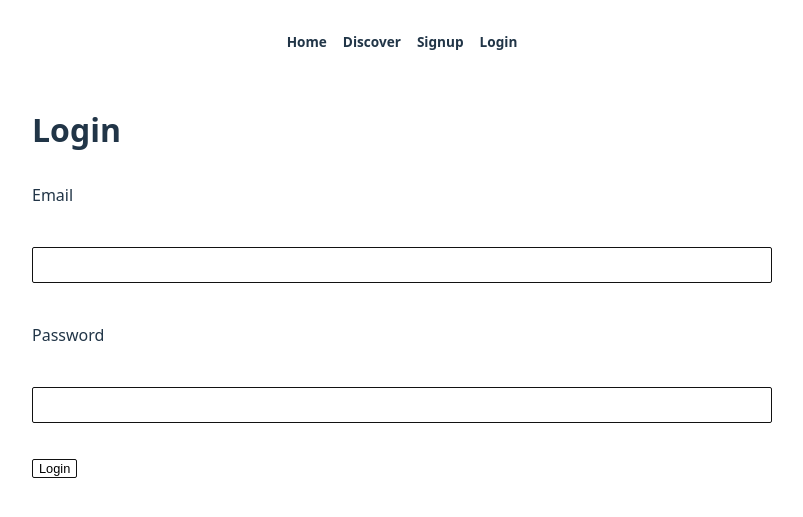
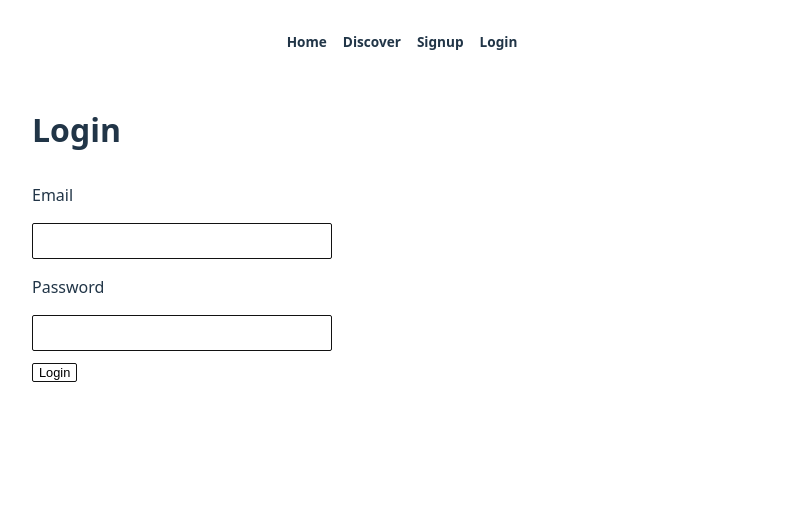
Before and after one commit to willmeyers/band.dev, a Django app: page /login/ in a window 1280 px wide. Shown: the top 517 px of the page, without its empty margins (238-1041 px from the left). Run offline with Django 5.2, Linux system fonts and the light colour scheme; parts of the project's set-up code (start-up, migrations or seed data) failed here and were passed over.

Commit message:
Update auth template and form styles

```diff
--- /dev/null
+++ b/static/css/auth.css
@@ -0,0 +1,6 @@
+.login-form {
+  display: flex;
+  flex-direction: column;
+  max-width: 300px;
+  gap: 8px;
+}
--- a/templates/authusers/login.html
+++ b/templates/authusers/login.html
@@ -1,9 +1,8 @@
-{% extends "base.html" %}
-
-{% block body %}
-    {% include "_partials/navbar.html" %}
-    <main>
-        <h1>Login</h1>
-        {% include "authusers/_forms/login_form.html" %}
-    </main>
+{% extends "base.html" %} {% load static %} {% block head %}
+<link rel="stylesheet" href="{% static 'css/auth.css' %}" />
+{% endblock %} {% block body %} {% include "_partials/navbar.html" %}
+<main>
+  <h1>Login</h1>
+  {% include "authusers/_forms/login_form.html" %}
+</main>
 {% endblock %}
```
Also changed, not shown: templates/authusers/signup.html (+7 -8 lines).
